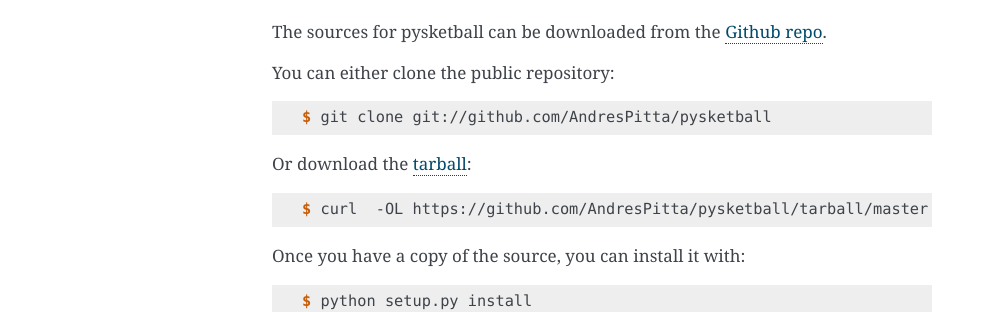
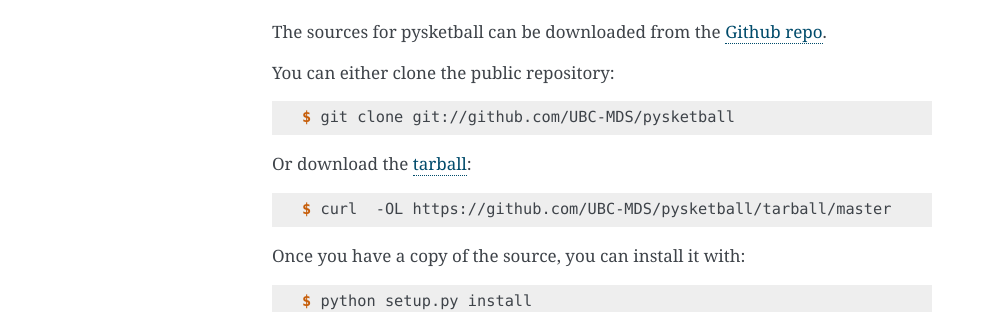
Before and after one commit to AndresPitta/pysketball, a Sphinx documentation site: the page built from docs/installation.rst, in a window 1280 px wide. Shown: the part 448-760 px from the top of the page, without its empty margins (148-1141 px from the left). Built offline with Sphinx 7.4.7, drawn with Linux system fonts in a browser that asks for light colours; pages that are not in the unit, such as notebooks, are missing from menus.

Commit message:
edited origin for installation html

```diff
--- a/docs/installation.rst
+++ b/docs/installation.rst
@@ -32,13 +32,13 @@
 
 .. code-block:: console
 
-    $ git clone git://github.com/AndresPitta/pysketball
+    $ git clone git://github.com/UBC-MDS/pysketball
 
 Or download the `tarball`_:
 
 .. code-block:: console
 
-    $ curl  -OL https://github.com/AndresPitta/pysketball/tarball/master
+    $ curl  -OL https://github.com/UBC-MDS/pysketball/tarball/master
 
 Once you have a copy of the source, you can install it with:
 
@@ -47,5 +47,5 @@
     $ python setup.py install
 
 
-.. _Github repo: https://github.com/AndresPitta/pysketball
-.. _tarball: https://github.com/AndresPitta/pysketball/tarball/master
+.. _Github repo: https://github.com/UBC-MDS/pysketball
+.. _tarball: https://github.com/UBC-MDS/pysketball/tarball/master
```
